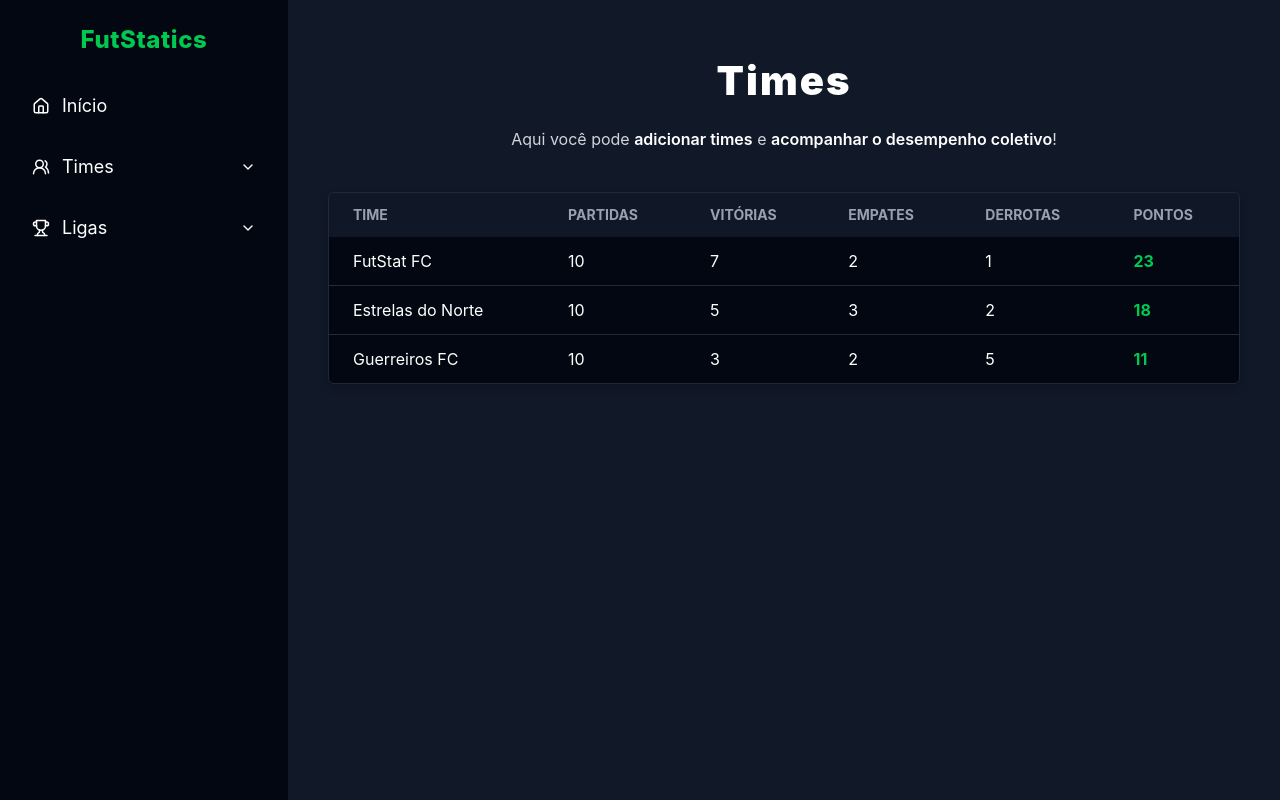
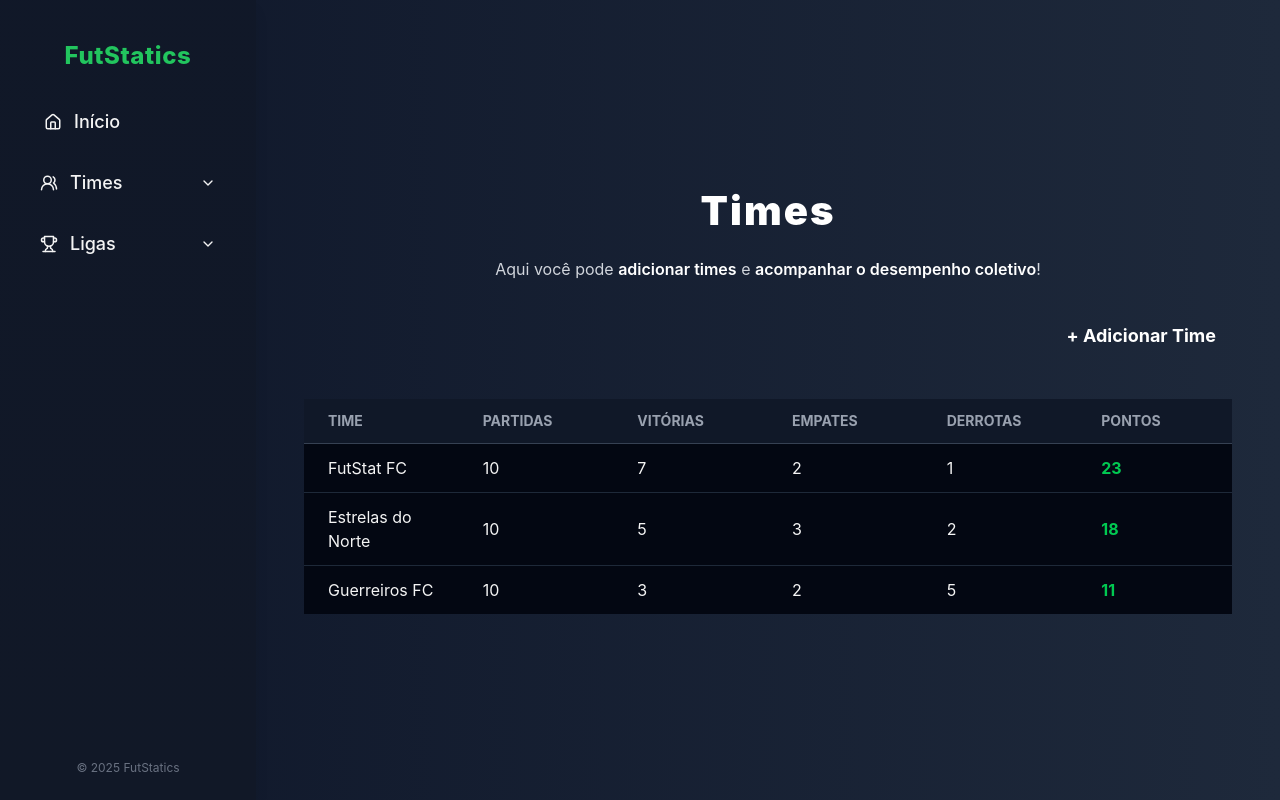
Before and after one commit to MatheusFariah/primeiro-app, a Next.js app: page /teams in a window 1280 px wide. Built offline with nearby package versions, Linux system fonts and the light colour scheme.

Commit message:
Implement modal for adding team and update Teams page layout

```diff
--- a/src/app/components/sidebar.tsx
+++ b/src/app/components/sidebar.tsx
@@ -8,7 +8,7 @@ import {
   Trophy,
   ChevronDown,
   ChevronUp,
-  ListOrdered,
+  Menu,
 } from "lucide-react";
 
 const Sidebar = () => {
@@ -24,39 +24,33 @@ const Sidebar = () => {
     href,
     hasChildren = false,
     children,
-    active = false,
   }: {
     icon: React.ElementType;
     label: string;
     href?: string;
     hasChildren?: boolean;
     children?: React.ReactNode;
-    active?: boolean;
   }) => (
-    <div>
-      {href ? (
+    <div className="space-y-1">
+      {href && !hasChildren ? (
         <Link
           href={href}
-          className={`flex items-center gap-3 px-4 py-3 hover:bg-gray-800 transition ${
-            active ? "border-l-4 border-green-500 bg-gray-900" : ""
-          }`}
+          className="flex items-center gap-3 px-4 py-3 rounded-md border-l-4 border-transparent transition-colors hover:border-gray-800"
         >
-          <Icon size={18} />
-          <span>{label}</span>
+          <Icon size={18} className="text-[var(--foreground)]" />
+          <span className="font-medium">{label}</span>
         </Link>
       ) : (
         <button
           onClick={() => hasChildren && toggleMenu(label)}
-          className={`flex items-center justify-between w-full px-4 py-3 text-left hover:bg-gray-800 transition ${
-            active ? "border-l-4 border-green-500 bg-gray-900" : ""
-          }`}
+          className="flex items-center justify-between w-full px-4 py-3 rounded-md border-l-4 border-transparent transition-colors hover:border-gray-800"
         >
-          <div className="flex items-center gap-3 text-white">
-            <Icon size={18} />
-            <span>{label}</span>
+          <div className="flex items-center gap-3">
+            <Icon size={18} className="text-[var(--foreground)]" />
+            <span className="font-medium">{label}</span>
           </div>
           {hasChildren && (
-            <div className="text-white">
+            <div className="text-[var(--foreground)]">
               {openMenu === label ? (
                 <ChevronUp size={16} />
               ) : (
@@ -72,6 +66,7 @@ const Sidebar = () => {
     </div>
   );
 
+  // Aqui, o efeito de hover não é aplicado nos subitens.
   const SubItem = ({
     icon: Icon,
     label,
@@ -83,7 +78,7 @@ const Sidebar = () => {
   }) => (
     <Link
       href={href}
-      className="flex items-center gap-2 px-3 py-2 text-sm text-gray-300 hover:text-white hover:bg-gray-800 transition rounded-md"
+      className="flex items-center gap-2 px-3 py-2 text-sm text-gray-300 rounded-md"
     >
       <Icon size={16} />
       <span>{label}</span>
@@ -91,22 +86,26 @@ const Sidebar = () => {
   );
 
   return (
-    <aside className="w-72 h-screen bg-gray-950 text-white p-4 space-y-2 font-sans">
-      <div className="mb-6 mt-2 flex justify-center">
-        <h1 className="text-green-500 text-2xl font-extrabold tracking-wide">
+    <aside className="sidebar w-64 flex-shrink-0 bg-gradient-to-b from-gray-900 to-[#111827] shadow-lg flex flex-col justify-between p-6">
+      <div>
+        <div className="mb-6 mt-4 flex items-center justify-center">
+          <h1 className="text-[var(--highlight-green)] text-2xl font-extrabold tracking-wide">
             FutStatics
           </h1>
         </div>
-
+        <nav className="space-y-2">
           <MenuItem icon={Home} label="Início" href="/" />
-
           <MenuItem icon={UsersRound} label="Times" hasChildren>
-        <SubItem icon={ListOrdered} label="Lista" href="/teams" />
+            <SubItem icon={Menu} label="Lista" href="/teams" />
           </MenuItem>
-
           <MenuItem icon={Trophy} label="Ligas" hasChildren>
-        <SubItem icon={ListOrdered} label="Lista" href="/league" />
+            <SubItem icon={Menu} label="Lista" href="/league" />
           </MenuItem>
+        </nav>
+      </div>
+      <div className="flex items-center justify-center mt-4 text-xs text-gray-500">
+        © {new Date().getFullYear()} FutStatics
+      </div>
     </aside>
   );
 };
--- /dev/null
+++ b/src/app/components/table.tsx
@@ -0,0 +1,18 @@
+// components/Table.tsx
+import React from "react";
+
+interface TableProps {
+  children: React.ReactNode;
+}
+
+const Table = ({ children }: TableProps) => {
+  return (
+    <div className="overflow-x-auto">
+      <table className="w-full table-fixed text-base text-left border-collapse divide-y divide-gray-700">
+        {children}
+      </table>
+    </div>
+  );
+};
+
+export default Table;
--- a/src/app/globals.css
+++ b/src/app/globals.css
@@ -30,13 +30,8 @@ body {
 }
 
 
-.sidebar {
-  border-right: 2px solid rgba(255, 255, 255, 0.2); /* Borda fina e sutil */
-}
-/* Adicionando sombra na tabela */
-.table-shadow {
-  box-shadow: 0px 4px 6px rgba(0, 0, 0, 0.2);
-}
+
+
 h2 {
   font-family: var(--font-sans);
   font-size: 2.5rem;
@@ -59,9 +54,6 @@ button:hover {
   color: var(--background);
   transform: scale(1.05);
 }
-.table-shadow {
-  box-shadow: 0px 4px 10px rgba(0, 0, 0, 0.2); /* Sombra mais suave e suave */
-}
 p {
   text-align: center; /* Centraliza o texto */
   font-size: 1rem;
--- a/src/app/layout.tsx
+++ b/src/app/layout.tsx
@@ -1,6 +1,6 @@
 import type { Metadata } from "next";
 import Sidebar from "./components/sidebar";
-import "./globals.css"; // Referencia o CSS global
+import "./globals.css"; // Referência ao CSS global
 
 export const metadata: Metadata = {
   title: "FutStatics",
@@ -14,13 +14,15 @@ export default function RootLayout({
 }) {
   return (
     <html lang="pt-BR">
-      <body className="bg-black text-white font-sans">
+      <body className="min-h-screen bg-gradient-to-r from-[#0F172A] to-[#1E293B] text-[var(--foreground)] font-sans">
         <div className="flex min-h-screen">
-          {/* Sidebar com conteúdo fixo */}
+          {/* Sidebar fixa */}
           <Sidebar />
 
-          {/* Conteúdo da página principal */}
-          <main className="flex-1 px-10 py-14">{children}</main>
+          {/* Conteúdo principal centralizado */}
+          <main className="flex-1 flex items-center justify-center px-8 py-10">
+            {children}
+          </main>
         </div>
       </body>
     </html>
--- a/src/app/page.tsx
+++ b/src/app/page.tsx
@@ -1,21 +1,27 @@
+import Table from "./components/table";
+
 const Home = () => {
   return (
-    <div className="max-w-6xl mx-auto">
-      <h2 className="text-5xl font-extrabold tracking-tight">
-        <span className="text-white">Bem-vindo ao</span>{" "}
-        <span className="text-green-500">FutStatics</span>
-      </h2>
+    <div className="max-w-6xl mx-auto px-4 py-8">
+      {/* Cabeçalho */}
+      <header className="mb-12 text-center">
+        <h2 className="text-5xl font-extrabold tracking-tight">
+          <span className="text-white">Bem-vindo ao</span>{" "}
+          <span className="text-green-500">FutStatics</span>
+        </h2>
+        <p className="mt-4 text-lg text-gray-400">
+          Aqui você pode{" "}
+          <span className="font-bold">rankear jogadores</span> e{" "}
+          <span className="font-bold">acompanhar os melhores times</span>!
+        </p>
+        <p className="mt-2 text-sm italic text-gray-600">
+          O jogo muda quando os <span className="font-bold">números</span> entram em campo.
+        </p>
+      </header>
 
-      <p className="text-gray-400 mt-4 text-lg">
-        Aqui você pode rankear jogadores e acompanhar os melhores times!
-      </p>
-      <p className="text-sm text-gray-600 italic mt-2">
-        O jogo muda quando os números entram em campo.
-      </p>
-
-      {/* Tabela estilizada */}
-      <div className="mt-10 border border-gray-800 rounded-md overflow-hidden shadow">
-        <table className="w-full text-base text-white text-left">
+      {/* Tabela de Times utilizando o componente Table */}
+      <section className="mt-10">
+        <Table>
           <thead className="bg-gray-900 uppercase text-sm text-gray-400">
             <tr>
               <th className="px-6 py-3">Time</th>
@@ -24,28 +30,28 @@ const Home = () => {
               <th className="px-6 py-3">Pontos</th>
             </tr>
           </thead>
-          <tbody className="divide-y divide-gray-800 bg-gray-950">
-            <tr className="hover:bg-gray-900">
+          <tbody className="bg-gray-950">
+            <tr className="hover:bg-gray-900 transition duration-150 ease-in-out">
               <td className="px-6 py-3">Leões FC</td>
               <td className="px-6 py-3">10</td>
               <td className="px-6 py-3">7</td>
               <td className="px-6 py-3 text-green-500 font-bold">21</td>
             </tr>
-            <tr className="hover:bg-gray-900">
+            <tr className="hover:bg-gray-900 transition duration-150 ease-in-out">
               <td className="px-6 py-3">Dragões</td>
               <td className="px-6 py-3">10</td>
               <td className="px-6 py-3">6</td>
               <td className="px-6 py-3 text-green-500 font-bold">18</td>
             </tr>
-            <tr className="hover:bg-gray-900">
+            <tr className="hover:bg-gray-900 transition duration-150 ease-in-out">
               <td className="px-6 py-3">Furacões</td>
               <td className="px-6 py-3">10</td>
               <td className="px-6 py-3">5</td>
               <td className="px-6 py-3 text-green-500 font-bold">15</td>
             </tr>
           </tbody>
-        </table>
-      </div>
+        </Table>
+      </section>
     </div>
   );
 };
--- a/src/app/teams/add.tsx
+++ b/src/app/teams/add.tsx
@@ -1,6 +1,6 @@
 // src/app/teams/add.tsx
 import Sidebar from "../components/sidebar";
-import AddTeamForm from "../components/addteamform";
+import AddTeamForm from "./components/upsert-teams-form";
 
 const AddTeamPage = () => {
   return (
--- /dev/null
+++ b/src/app/teams/components/upsert-teams-form.tsx
@@ -0,0 +1,69 @@
+"use client";
+import React, { useState } from "react";
+
+interface UpsertTeamsFormProps {
+  onSubmitSuccess?: () => void;
+  existingTeam?: { id?: string; name?: string; founded?: string; city?: string };
+}
+
+export default function UpsertTeamsForm({
+  onSubmitSuccess,
+  existingTeam,
+}: UpsertTeamsFormProps) {
+  const [name, setName] = useState(existingTeam?.name || "");
+  const [founded, setFounded] = useState(existingTeam?.founded || "");
+  const [city, setCity] = useState(existingTeam?.city || "");
+
+  const isEditMode = !!existingTeam?.id; // se tiver ID, é edição
+
+  const handleSubmit = (e: React.FormEvent) => {
+    e.preventDefault();
+    // Substituir por chamada à API (POST ou PUT) se desejar
+    console.log(
+      isEditMode ? "Atualizando time" : "Criando novo time",
+      name,
+      founded,
+      city
+    );
+    // Ao terminar
+    onSubmitSuccess?.();
+  };
+
+  return (
+    <form onSubmit={handleSubmit} className="space-y-4">
+      <div>
+        <label className="block text-gray-200 text-sm mb-1">Nome do Time</label>
+        <input
+          className="w-full bg-gray-700 text-white p-2 rounded"
+          value={name}
+          onChange={(e) => setName(e.target.value)}
+          placeholder="Ex. FutStat FC"
+        />
+      </div>
+      <div>
+        <label className="block text-gray-200 text-sm mb-1">Fundado em</label>
+        <input
+          className="w-full bg-gray-700 text-white p-2 rounded"
+          value={founded}
+          onChange={(e) => setFounded(e.target.value)}
+          placeholder="Ex. 1990"
+        />
+      </div>
+      <div>
+        <label className="block text-gray-200 text-sm mb-1">Cidade</label>
+        <input
+          className="w-full bg-gray-700 text-white p-2 rounded"
+          value={city}
+          onChange={(e) => setCity(e.target.value)}
+          placeholder="Ex. São Paulo"
+        />
+      </div>
+      <button
+        type="submit"
+        className="w-full bg-green-500 hover:bg-green-600 text-white font-bold py-2 px-4 rounded mt-2"
+      >
+        {isEditMode ? "Salvar Alterações" : "Adicionar Time"}
+      </button>
+    </form>
+  );
+}
--- a/src/app/teams/page.tsx
+++ b/src/app/teams/page.tsx
@@ -1,12 +1,19 @@
+"use client";
+
+import { useState } from "react";
+import Table from "../components/table";
+import UpsertTeamsForm from "./components/upsert-teams-form";
+
 const Teams = () => {
+  const [isModalOpen, setIsModalOpen] = useState(false);
+
   return (
-    <div className="max-w-6xl mx-auto">
+    <div className="max-w-6xl mx-auto px-4 py-8">
       {/* Texto de boas-vindas */}
       <div className="space-y-4">
-        <h2 className="text-5xl font-black tracking-tight leading-tight">
-          <span className="text-white">Times</span>{" "}
+        <h2 className="text-5xl font-black tracking-tight leading-tight text-center">
+          <span className="text-white">Times</span>
         </h2>
-
         <p className="text-lg text-gray-300 leading-relaxed max-w-2xl text-center mx-auto">
           Aqui você pode{" "}
           <span className="text-white font-semibold">adicionar times</span> e{" "}
@@ -17,9 +24,19 @@ const Teams = () => {
         </p>
       </div>
 
-      {/* Tabela de classificação de times */}
-      <div className="mt-10 border border-gray-800 rounded-md overflow-hidden shadow table-shadow">
-        <table className="w-full text-base text-white text-left">
+      {/* Botão para abrir o modal no lado direito, acima da tabela */}
+      <div className="flex justify-end mt-8">
+        <button
+          onClick={() => setIsModalOpen(true)}
+          className="bg-green-500 hover:bg-green-600 text-white font-bold py-2 px-4 rounded"
+        >
+          + Adicionar Time
+        </button>
+      </div>
+
+      {/* Tabela de Times utilizando o componente Table */}
+      <div className="mt-10">
+        <Table>
           <thead className="bg-gray-900 uppercase text-sm text-gray-400">
             <tr>
               <th className="px-6 py-3">Time</th>
@@ -31,7 +48,7 @@ const Teams = () => {
             </tr>
           </thead>
           <tbody className="divide-y divide-gray-800 bg-gray-950">
-            <tr className="hover:bg-gray-900">
+            <tr className="hover:bg-gray-900 transition duration-150 ease-in-out">
               <td className="px-6 py-3">FutStat FC</td>
               <td className="px-6 py-3">10</td>
               <td className="px-6 py-3">7</td>
@@ -39,7 +56,7 @@ const Teams = () => {
               <td className="px-6 py-3">1</td>
               <td className="px-6 py-3 text-green-500 font-bold">23</td>
             </tr>
-            <tr className="hover:bg-gray-900">
+            <tr className="hover:bg-gray-900 transition duration-150 ease-in-out">
               <td className="px-6 py-3">Estrelas do Norte</td>
               <td className="px-6 py-3">10</td>
               <td className="px-6 py-3">5</td>
@@ -47,7 +64,7 @@ const Teams = () => {
               <td className="px-6 py-3">2</td>
               <td className="px-6 py-3 text-green-500 font-bold">18</td>
             </tr>
-            <tr className="hover:bg-gray-900">
+            <tr className="hover:bg-gray-900 transition duration-150 ease-in-out">
               <td className="px-6 py-3">Guerreiros FC</td>
               <td className="px-6 py-3">10</td>
               <td className="px-6 py-3">3</td>
@@ -56,8 +73,36 @@ const Teams = () => {
               <td className="px-6 py-3 text-green-500 font-bold">11</td>
             </tr>
           </tbody>
-        </table>
+        </Table>
       </div>
+
+      {/* Modal para adicionar time */}
+      {isModalOpen && (
+        <div className="fixed inset-0 flex items-center justify-center z-50">
+          {/* Overlay para escurecer o fundo */}
+          <div
+            className="absolute inset-0 bg-black opacity-50"
+            onClick={() => setIsModalOpen(false)}
+          ></div>
+          {/* Conteúdo do Modal */}
+          <div className="relative z-10 bg-gray-800 p-6 rounded-lg shadow-lg w-96">
+            <div className="flex justify-between items-center mb-4">
+              <h3 className="text-xl font-bold text-white">Adicionar Time</h3>
+              <button
+                onClick={() => setIsModalOpen(false)}
+                className="text-gray-300 hover:text-white"
+              >
+                ✕
+              </button>
+            </div>
+            <UpsertTeamsForm
+              onSubmitSuccess={() => {
+                setIsModalOpen(false);
+              }}
+            />
+          </div>
+        </div>
+      )}
     </div>
   );
 };
```
Also changed, not shown: src/app/components/addteamform.tsx (deleted, +0 -35 lines), src/app/league/page.tsx (+11 -8 lines), src/app/players/components/upsert-players-form.tsx (added). Lines whose indentation alone changed are shown as unchanged.
